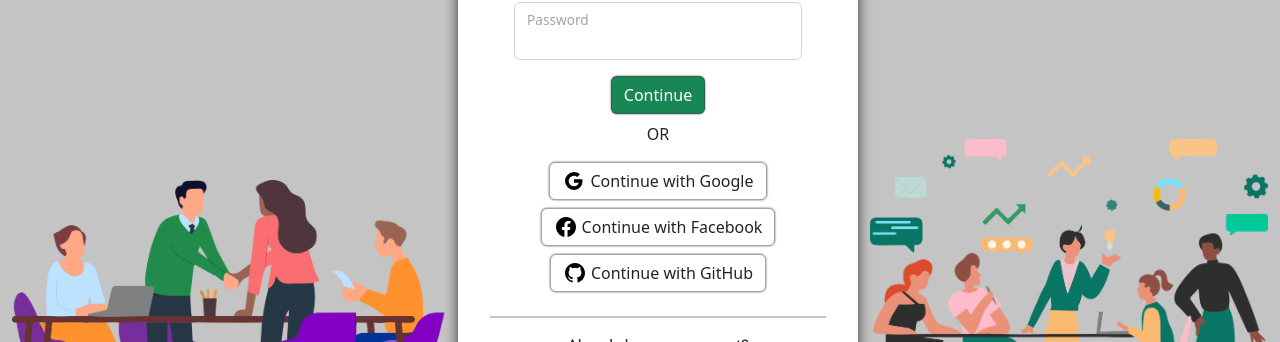
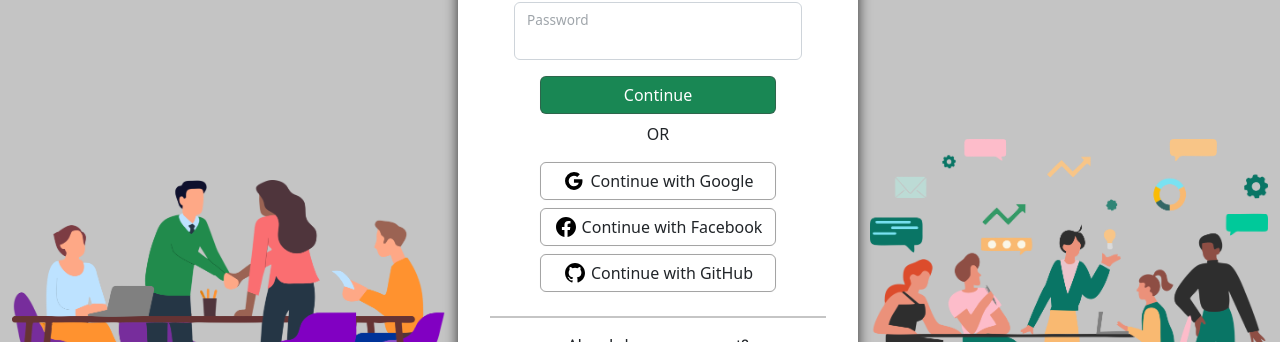
Before and after one commit to GonzaloArray/grab_accenture, a Vue app: page /register in a window 1280 px wide. Shown: the part 451-793 px from the top of the page. Built offline with nearby package versions, Linux system fonts and the light colour scheme; no server answers.

Commit message:
Cambios en login y register

```diff
--- a/src/views/LoginView.vue
+++ b/src/views/LoginView.vue
@@ -88,7 +88,13 @@ form input {
 
 button {
     border: 1px solid rgba(68, 67, 67, 0.484);
-    box-shadow: 0px 0px 2px 0px rgba(0, 0, 0, 0.7);
+    box-shadow: 0px 0px 1px 0px rgba(0, 0, 0, 0.1);
+    width: 70%;
+    display: flex;
+    justify-content: center;
+}
+button:hover{
+    border: 1px solid green;
 }
 
 .separador {
--- a/src/views/RegisterView.vue
+++ b/src/views/RegisterView.vue
@@ -90,9 +90,14 @@ form input {
 
 button {
     border: 1px solid rgba(68, 67, 67, 0.484);
-    box-shadow: 0px 0px 2px 0px rgba(0, 0, 0, 0.7);
+    box-shadow: 0px 0px 1px 0px rgba(0, 0, 0, 0.1);
+    width: 70%;
+    display: flex;
+    justify-content: center;
 }
-
+button:hover{
+    border: 1px solid green;
+}
 .separador {
     border: 1px solid rgba(132, 132, 132, 0.467);
     width: 100%;
```
